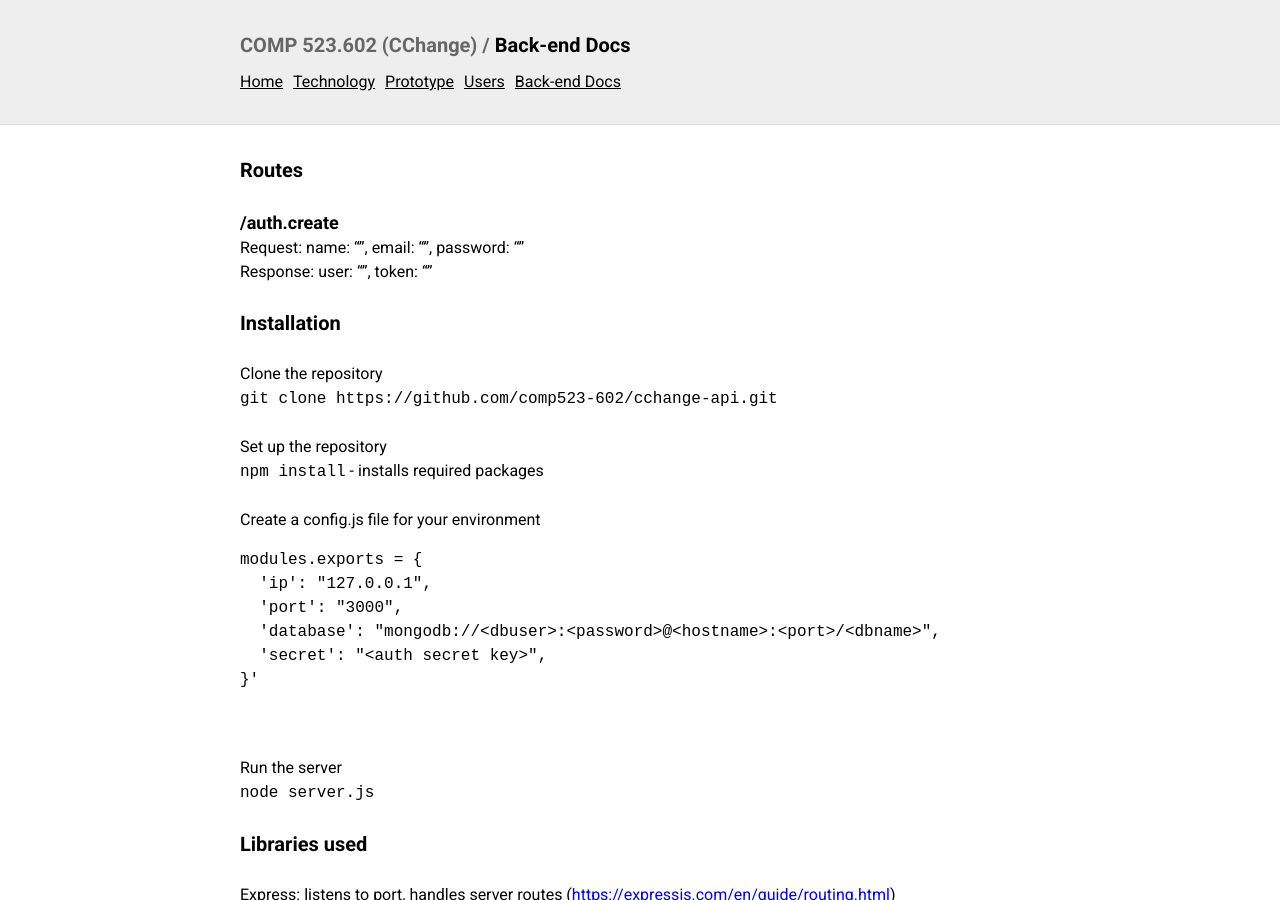
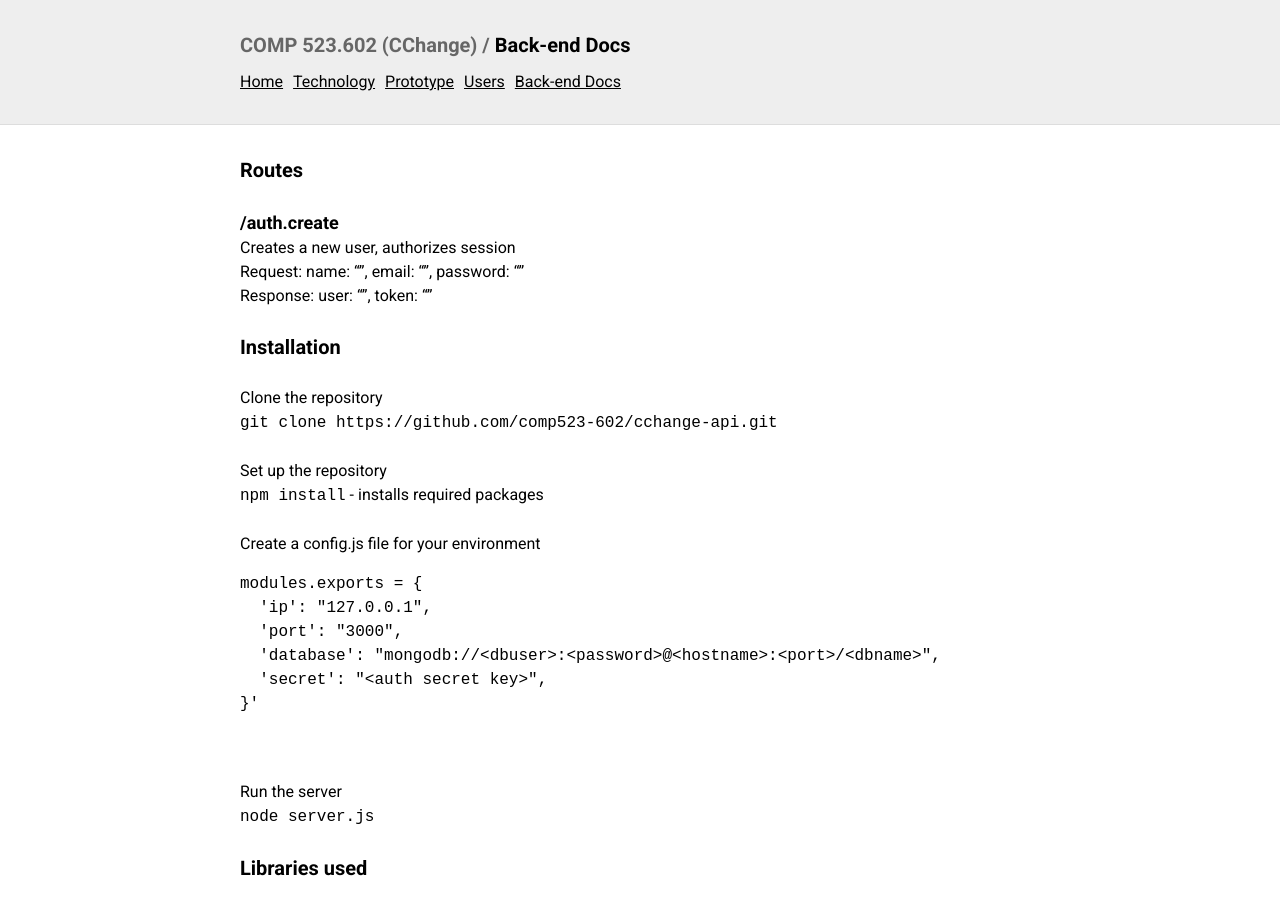
Before and after one commit to comp523-602/cchange-project, a Jekyll site: the page built from back-end-docs.markdown, in a window 1280 px wide and 900 px high. Built offline with Jekyll 4.4.1, drawn with Linux system fonts in a browser that asks for light colours.

Commit message:
Updated Back End Docs

```diff
--- a/back-end-docs.markdown
+++ b/back-end-docs.markdown
@@ -8,6 +8,7 @@ layout: basic
 ## Routes
 
 ### /auth.create
+Creates a new user, authorizes session
 Request: name: "", email: "", password: ""
 Response: user: "", token: ""
 
```
